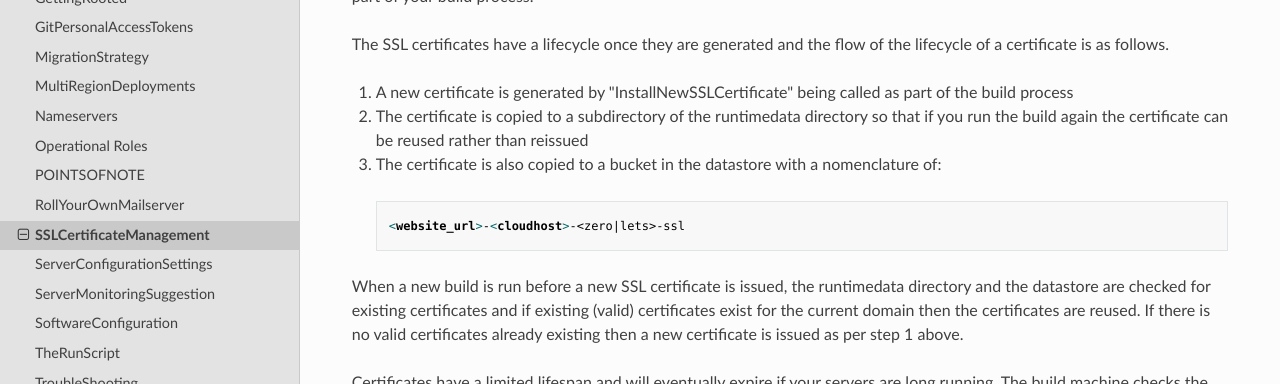
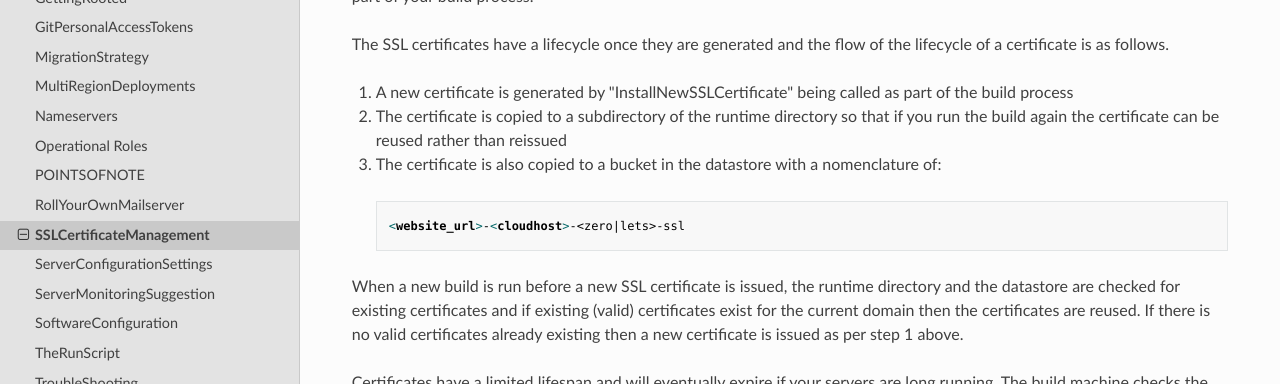
Before and after one commit to wintersys-dev/adt-documentation, an MkDocs documentation site: the page built from docs/Agile Deployment Toolkit/Deployment/SSLCertificateManagement.md, in a window 1280 px wide and 900 px high, scrolled down 1129 px. Shown: the part 151-535 px from the top of the window. Built offline with MkDocs 1.6.1, drawn with Linux system fonts in a browser that asks for light colours; nearby versions of some CDN libraries.

Commit message:
Update SSLCertificateManagement.md

```diff
--- a/docs/Agile Deployment Toolkit/Deployment/SSLCertificateManagement.md
+++ b/docs/Agile Deployment Toolkit/Deployment/SSLCertificateManagement.md
@@ -45,12 +45,12 @@ And so those are the configuration settings that you need to set if you want to
 The SSL certificates have a lifecycle once they are generated and the flow of the lifecycle of a certificate is as follows.
 
 1. A new certificate is generated by "InstallNewSSLCertificate" being called as part of the build process
-2. The certificate is copied to a subdirectory of the runtimedata directory so that if you run the build again the certificate can be reused rather than reissued
+2. The certificate is copied to a subdirectory of the runtime directory so that if you run the build again the certificate can be reused rather than reissued
 3. The certificate is also copied to a bucket in the datastore with a nomenclature of:
 
 >     <website_url>-<cloudhost>-<zero|lets>-ssl
 
-When a new build is run before a new SSL certificate is issued, the runtimedata directory and the datastore are checked for existing certificates and if existing (valid) certificates exist for the current domain then the certificates are reused. If there is no valid certificates already existing then a new certificate is issued as per step 1 above.
+When a new build is run before a new SSL certificate is issued, the runtime directory and the datastore are checked for existing certificates and if existing (valid) certificates exist for the current domain then the certificates are reused. If there is no valid certificates already existing then a new certificate is issued as per step 1 above.
 
 Certificates have a limited lifespan and will eventually  expire if your servers are long running. The build machine checks the certificate stored in the runtimedata directory for the current domain via a cron job on the build machine and if the certificate which is stored on the build machine (which is the same as the certificates on the servers and so can tell us how close to expiring the server certificates are) is close to expiration a new certificate is generated and written to the datastore. This mechanism presumes that you  will have a running build server which is active as long as your webservers are active and the task to check for invalid certificates is actioned from cron on the build machine. When the new certificate is issued it will be written to the runtimedata directory and also to the datastore. Every webserver will then check for a new certificate having been actioned and provisioned by the build machine and if a new or fresh certificate is found in the datastore then the webserver will update the certificate it is using to be this new certificate and you are then good with a new certificate with an extended lifespan before it needs to be renewed again.
 
```
